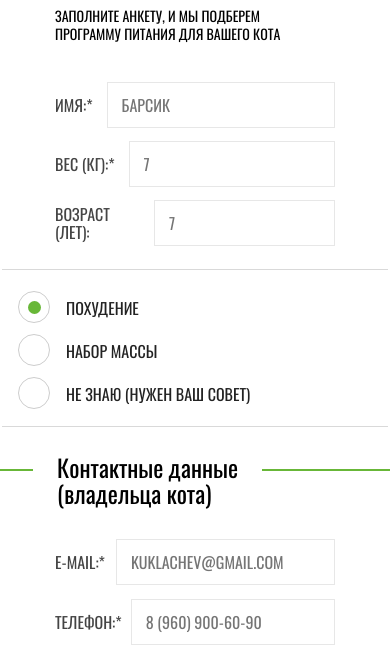
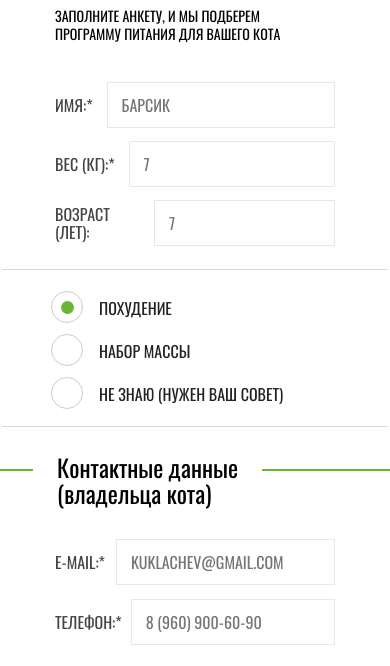
Before and after one commit to ikisel/1734435-cat-energy-23, a website: page source/form.html in a window 390 px wide. Shown: the part 159-825 px from the top of the page. Drawn offline with nearby package versions, Linux system fonts and the light colour scheme; files that its build step writes are made by us from their sources; files whose address does not match are found by name.

Commit message:
Вносит исправления

```diff
--- a/source/sass/blocks/form.scss
+++ b/source/sass/blocks/form.scss
@@ -106,6 +106,11 @@
   }
 
   &--select {
+    @media (max-width: 767px) {
+      max-width: 280px;
+      margin: 0 auto;
+    }
+
     @media (min-width: 768px) {
       margin-left: 36px;
       margin-right: 42px;
```
